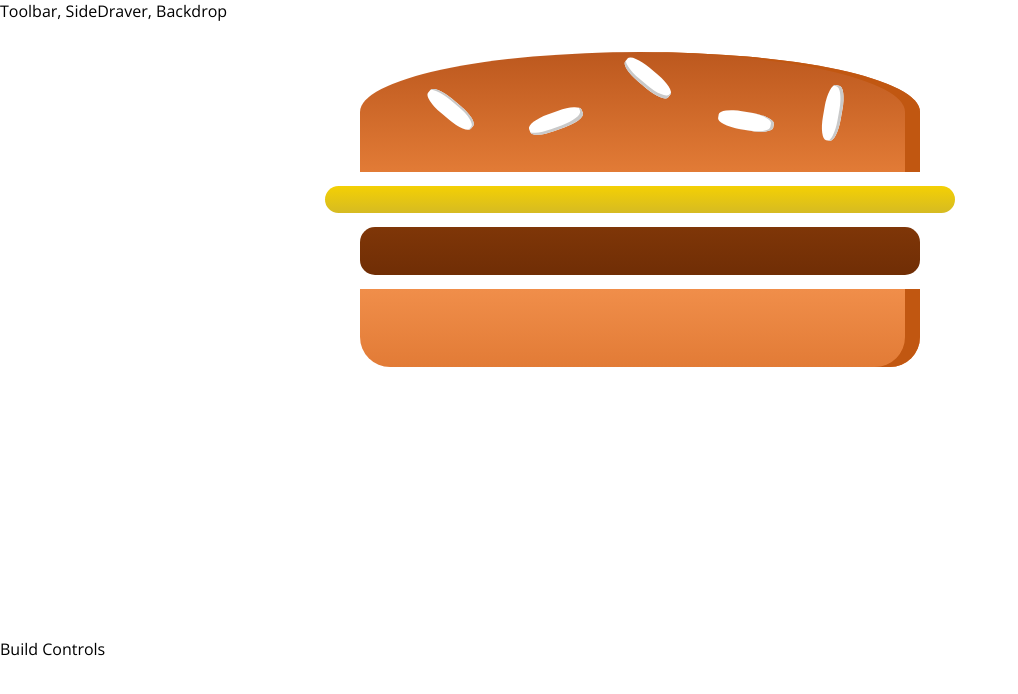
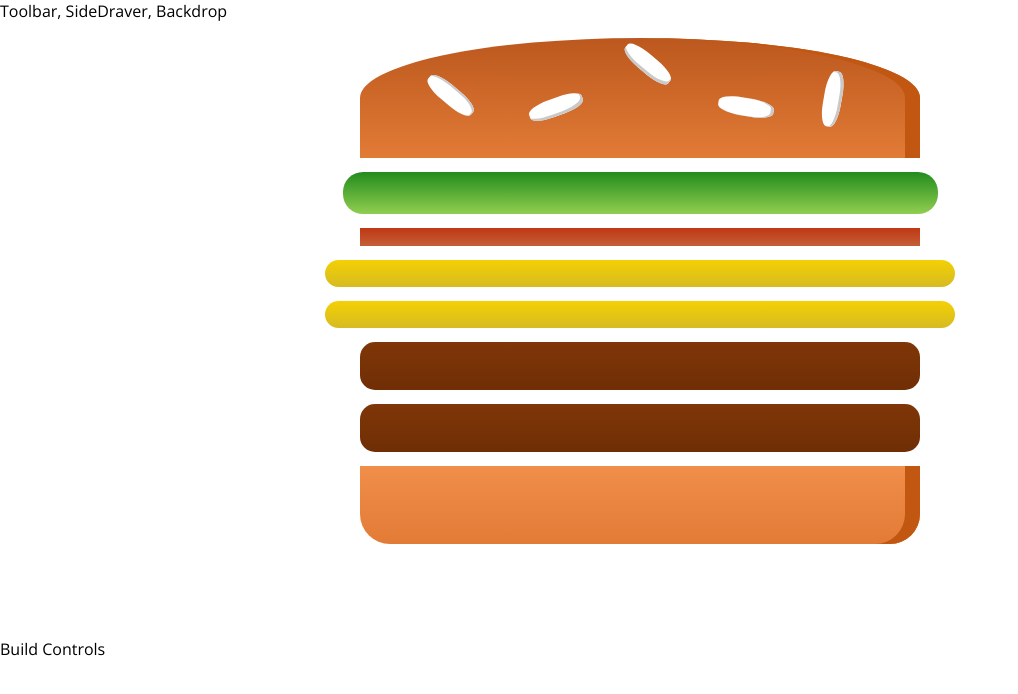
Before and after one commit to antocecere77/BurgerBuilderReduxSaga, a React app: page / in a window 1280 px wide. Shown: the top 694 px of the page, without its empty margins (0-1018 px from the left). Built offline with nearby package versions, Linux system fonts and the light colour scheme.

Commit message:
Outputting burger ingredients dinamically

```diff
--- a/src/components/Burger/Burger.css
+++ b/src/components/Burger/Burger.css
@@ -2,7 +2,6 @@
     width: 100%;
     margin: auto;
     height: 250px;
-    overflow: scroll;
     text-align: center;
     font-weight: bold;
     font-size: 1.2rem;
--- a/src/components/Burger/Burger.js
+++ b/src/components/Burger/Burger.js
@@ -4,11 +4,18 @@ import classes from './Burger.css';
 import BurgerIngredient from './Burgeringredient/Burgeringredient';
 
 const burger = (props) => {
+
+    const transformedIngredients = Object.keys(props.ingredients)
+            .map(igKey => {
+                return [...Array(props.ingredients[igKey])].map((_, i) => {
+                    return <BurgerIngredient key={igKey + i} type={igKey} />
+                });
+            });
+
     return (
         <div className={classes.Burger}>
             <BurgerIngredient type="bread-top" />
-            <BurgerIngredient type="cheese" />
-            <BurgerIngredient type="meat" />
+            {transformedIngredients}
             <BurgerIngredient type="bread-bottom" />
         </div>
     );
--- a/src/containers/BurgerBuilder/BurgerBuilder.js
+++ b/src/containers/BurgerBuilder/BurgerBuilder.js
@@ -4,10 +4,20 @@ import Aux from '../../hoc/Auxiliary';
 import Burger from '../../components/Burger/Burger';
 
 class BurgerBuilder extends Component {
+
+    state = {
+        ingredients: {
+            salad: 1,
+            bacon: 1,
+            cheese: 2,
+            meat: 2
+        }
+    }
+
     render() {
         return (
             <Aux>
-                <Burger />
+                <Burger ingredients={this.state.ingredients} />
                 <div>Build Controls</div>
             </Aux>
         );
```
